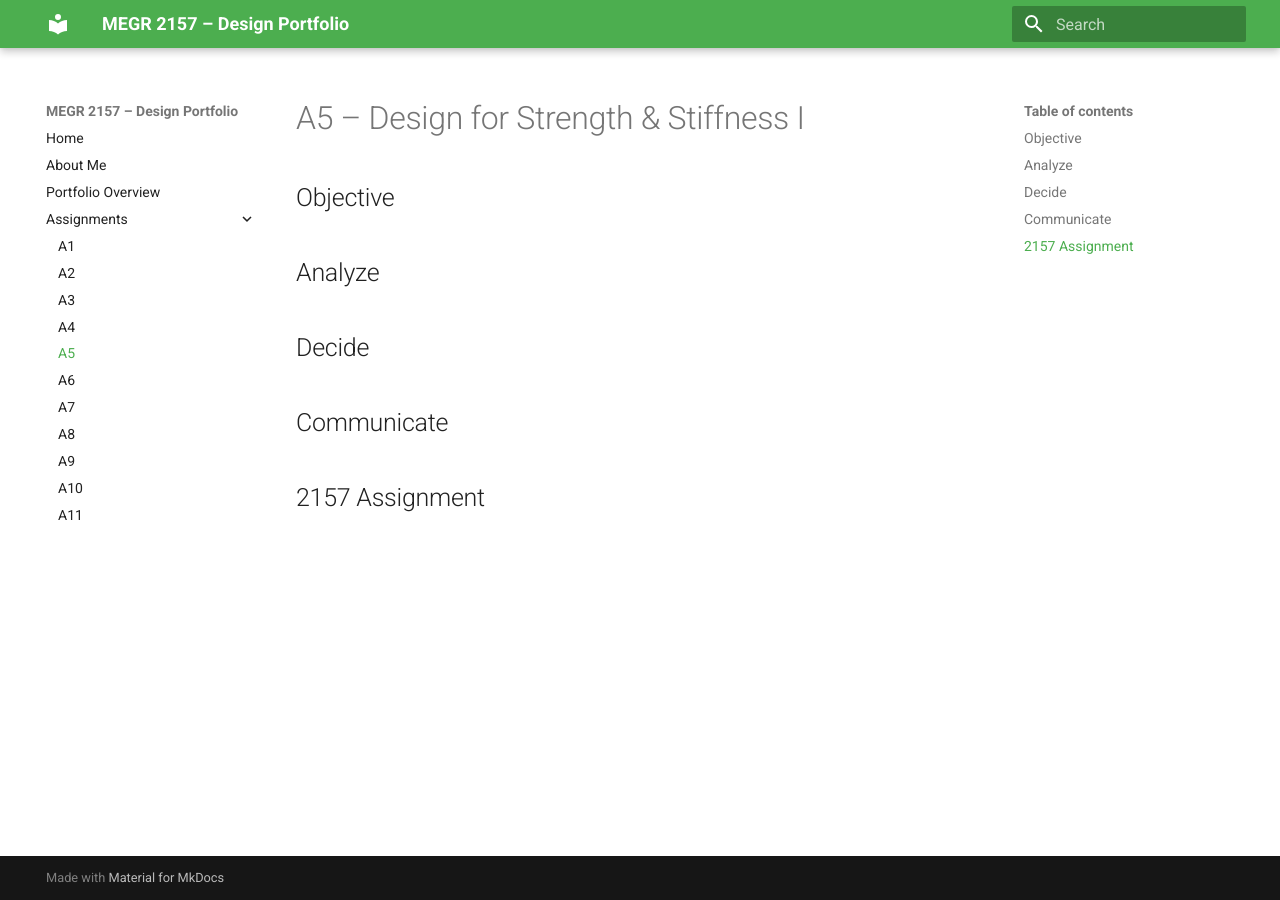
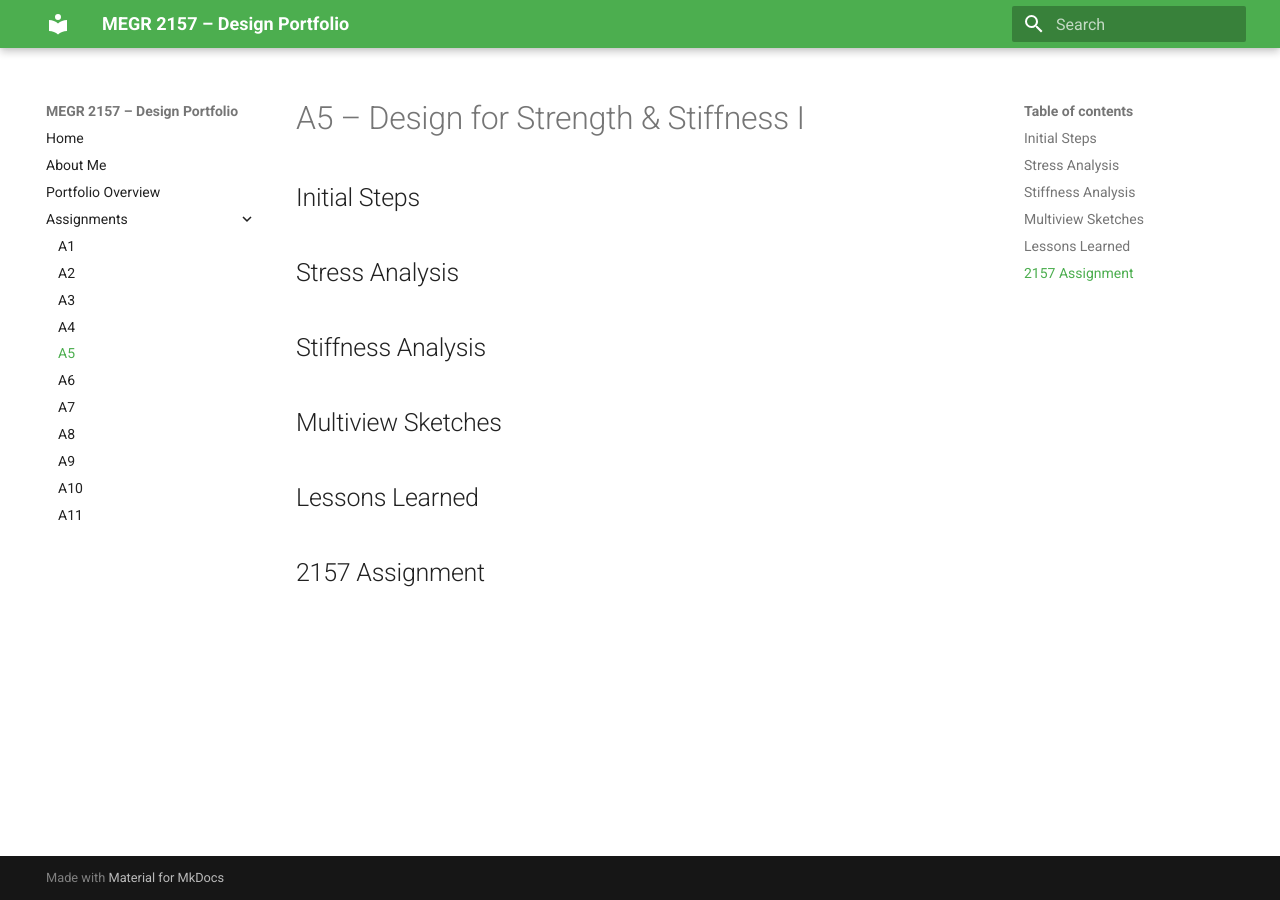
Before and after one commit to Ldreifuss/megr2157-project-portfolio, an MkDocs documentation site: the page built from docs/assignments/A05/index.md, in a window 1280 px wide. Built offline with MkDocs 1.6.1 and Material for MkDocs 9.7.7, drawn with Linux system fonts in a browser that asks for light colours.

Commit message:
Reorganizing Titles

```diff
--- a/docs/assignments/A05/index.md
+++ b/docs/assignments/A05/index.md
@@ -1,15 +1,18 @@
 # A5 – Design for Strength & Stiffness I
 
-## Objective
+## Initial Steps
 
 
-## Analyze
+## Stress Analysis
 
 
-## Decide
+## Stiffness Analysis
 
 
-## Communicate
+## Multiview Sketches
+
+
+## Lessons Learned
 
 
 ## 2157 Assignment
```
